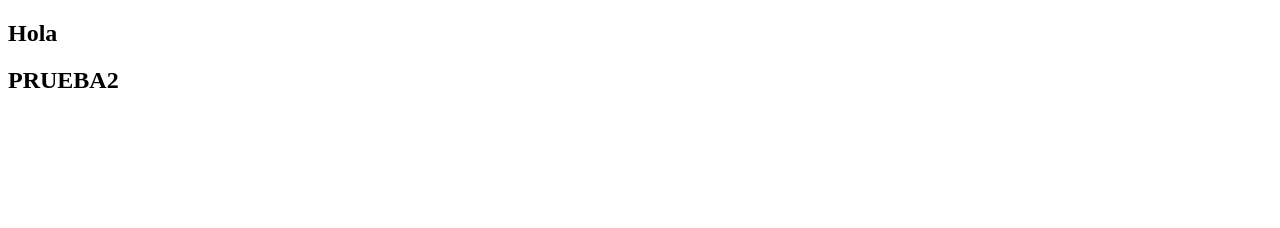
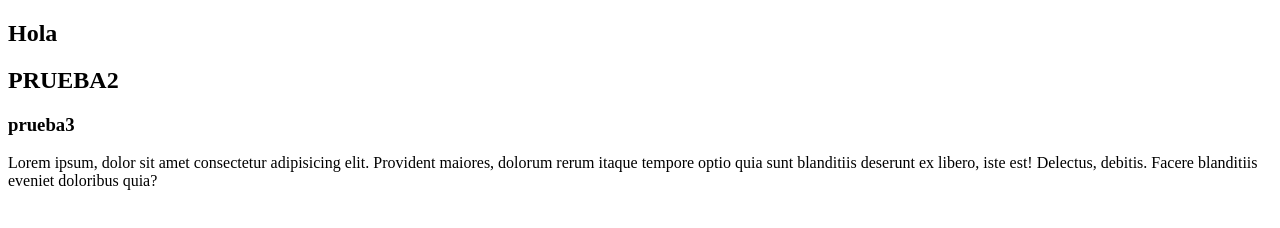
Before and after one commit to GermanPrimero/TEST_GIT, a plain HTML site: page index.html in a window 1280 px wide. Drawn offline with Linux system fonts and the light colour scheme.

Commit message:
feat: lorem ipsum text

```diff
--- a/index.html
+++ b/index.html
@@ -9,6 +9,8 @@
     <section>
         <h1>Hola</h1>
         <h2>PRUEBA2</h2>
+        <h3>prueba3</h3>
+        <p>Lorem ipsum, dolor sit amet consectetur adipisicing elit. Provident maiores, dolorum rerum itaque tempore optio quia sunt blanditiis deserunt ex libero, iste est! Delectus, debitis. Facere blanditiis eveniet doloribus quia?</p>
     </section>
 </body>
 </html>
```
